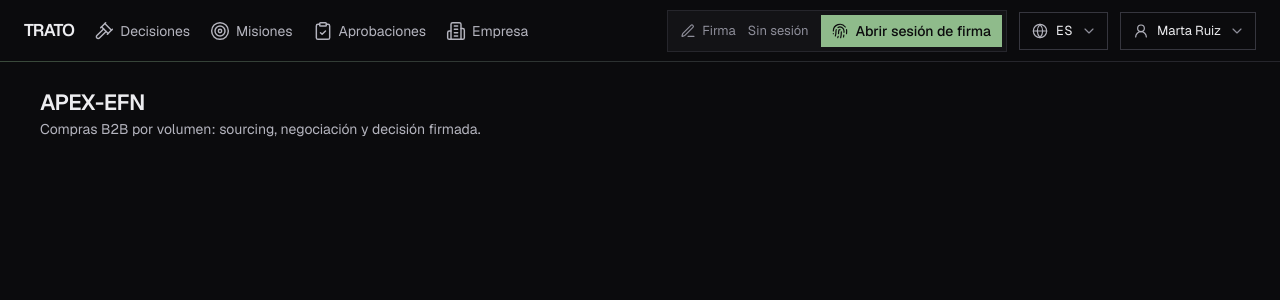
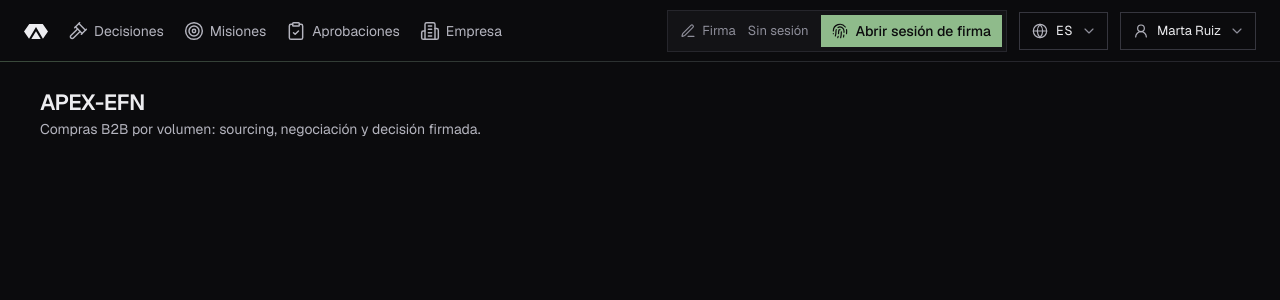
Before and after one commit to guluc3m/apex-efn, a Next.js app in the folder apps/web/: page /es in a window 1280 px wide. Shown: the top 300 px of the page. Built offline with nearby package versions, Linux system fonts and the light colour scheme.

Commit message:
fix(web): usar el logo y el favicon de Apex en lugar de TRATO
Task: D6-09a.9

```diff
--- a/apps/web/messages/en/onboarding.json
+++ b/apps/web/messages/en/onboarding.json
@@ -1,6 +1,6 @@
 {
   "header": {
-    "home": "TRATO, go to Decisions",
+    "home": "APEX, go to Decisions",
     "title": "Set up company · step {n} of {total}",
     "draft": "Local draft · not yet saved to the server"
   },
--- a/apps/web/messages/en/shell.json
+++ b/apps/web/messages/en/shell.json
@@ -7,7 +7,7 @@
   "loading": "Loading…",
   "nav": {
     "label": "Main navigation",
-    "home": "TRATO, go to Decisions",
+    "home": "APEX, go to Decisions",
     "decisions": "Decisions",
     "missions": "Missions",
     "approvals": "Approvals",
--- a/apps/web/messages/es/onboarding.json
+++ b/apps/web/messages/es/onboarding.json
@@ -1,6 +1,6 @@
 {
   "header": {
-    "home": "TRATO, ir a Decisiones",
+    "home": "APEX, ir a Decisiones",
     "title": "Configurar empresa · paso {n} de {total}",
     "draft": "Borrador local · aún sin guardar en el servidor"
   },
--- a/apps/web/messages/es/shell.json
+++ b/apps/web/messages/es/shell.json
@@ -7,7 +7,7 @@
   "loading": "Cargando…",
   "nav": {
     "label": "Navegación principal",
-    "home": "TRATO, ir a Decisiones",
+    "home": "APEX, ir a Decisiones",
     "decisions": "Decisiones",
     "missions": "Misiones",
     "approvals": "Aprobaciones",
--- a/apps/web/messages/zh/onboarding.json
+++ b/apps/web/messages/zh/onboarding.json
@@ -1,6 +1,6 @@
 {
   "header": {
-    "home": "TRATO，前往决策",
+    "home": "APEX，前往决策",
     "title": "设置公司 · 第 {n} 步，共 {total} 步",
     "draft": "本地草稿 · 尚未保存到服务器"
   },
--- a/apps/web/messages/zh/shell.json
+++ b/apps/web/messages/zh/shell.json
@@ -7,7 +7,7 @@
   "loading": "加载中…",
   "nav": {
     "label": "主导航",
-    "home": "TRATO，前往决策",
+    "home": "APEX，前往决策",
     "decisions": "决策",
     "missions": "任务",
     "approvals": "审批",
--- a/apps/web/src/app/[locale]/onboarding/layout.tsx
+++ b/apps/web/src/app/[locale]/onboarding/layout.tsx
@@ -1,3 +1,4 @@
+import { Logo } from '@apex/ui'
 import { getTranslations, setRequestLocale } from 'next-intl/server'
 
 import { AppLink } from '@/components/app-link'
@@ -15,8 +16,8 @@ export default async function OnboardingLayout({
   return (
     <>
       <header className="flex items-center gap-4 border-b border-line px-gutter-page py-3">
-        <AppLink href="/decisiones" aria-label={t('home')} className="text-[17px] font-semibold tracking-[-0.04em] text-ink no-underline">
-          TRATO
+        <AppLink href="/decisiones" aria-label={t('home')} className="inline-flex items-center no-underline">
+          <Logo size="sm" />
         </AppLink>
         {/* //todo_#152: estado de guardado real (guardado automático en servidor) */}
         <span className="ml-auto text-[13px] text-ink-muted">{t('draft')}</span>
--- a/apps/web/src/app/layout.tsx
+++ b/apps/web/src/app/layout.tsx
@@ -2,7 +2,8 @@ import type { Metadata } from 'next'
 import type { ReactNode } from 'react'
 
 export const metadata: Metadata = {
-  title: 'APEX-EFN - B2B Sourcing Inteligente',
+  title: 'Apex',
+  icons: { icon: '/brand/apex-icono.svg' },
   description: 'Plataforma de sourcing inteligente y negociación automatizada de compras por volumen',
 }
 
--- a/apps/web/src/components/app-shell.tsx
+++ b/apps/web/src/components/app-shell.tsx
@@ -8,6 +8,7 @@ import {
   DropdownMenuItem,
   DropdownMenuTrigger,
   Icon,
+  Logo,
   SigningSessionIndicator,
   type NavItem,
 } from '@apex/ui'
@@ -75,8 +76,8 @@ export function AppShell({ children }: { children: ReactNode }) {
         items={items}
         renderLink={renderLink}
         brand={
-          <AppLink href="/decisiones" aria-label={t('nav.home')} className="inline-flex items-center text-[17px] font-semibold tracking-[-0.04em] text-ink no-underline">
-            TRATO
+          <AppLink href="/decisiones" aria-label={t('nav.home')} className="inline-flex items-center no-underline">
+            <Logo size="sm" variant="isotipo" />
           </AppLink>
         }
         trailing={
```
Also changed, not shown: 1 other file (tests, documents, lock files or other folders).
